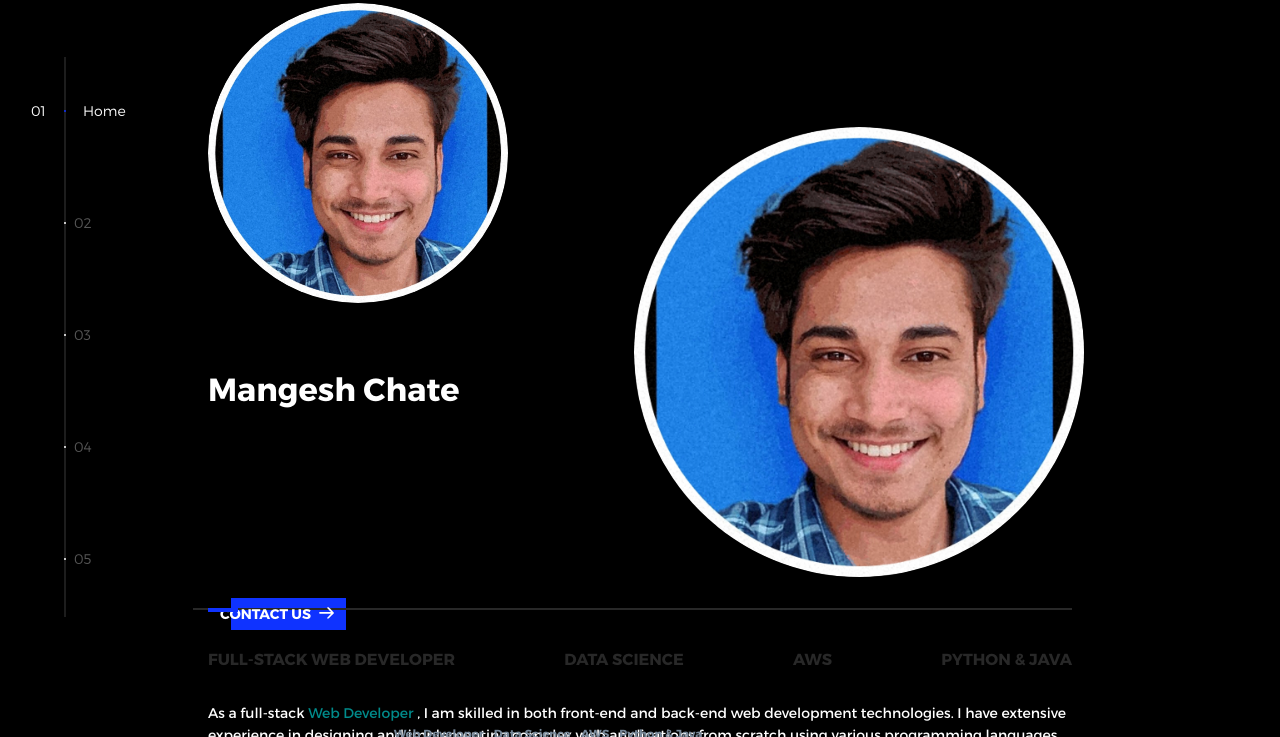
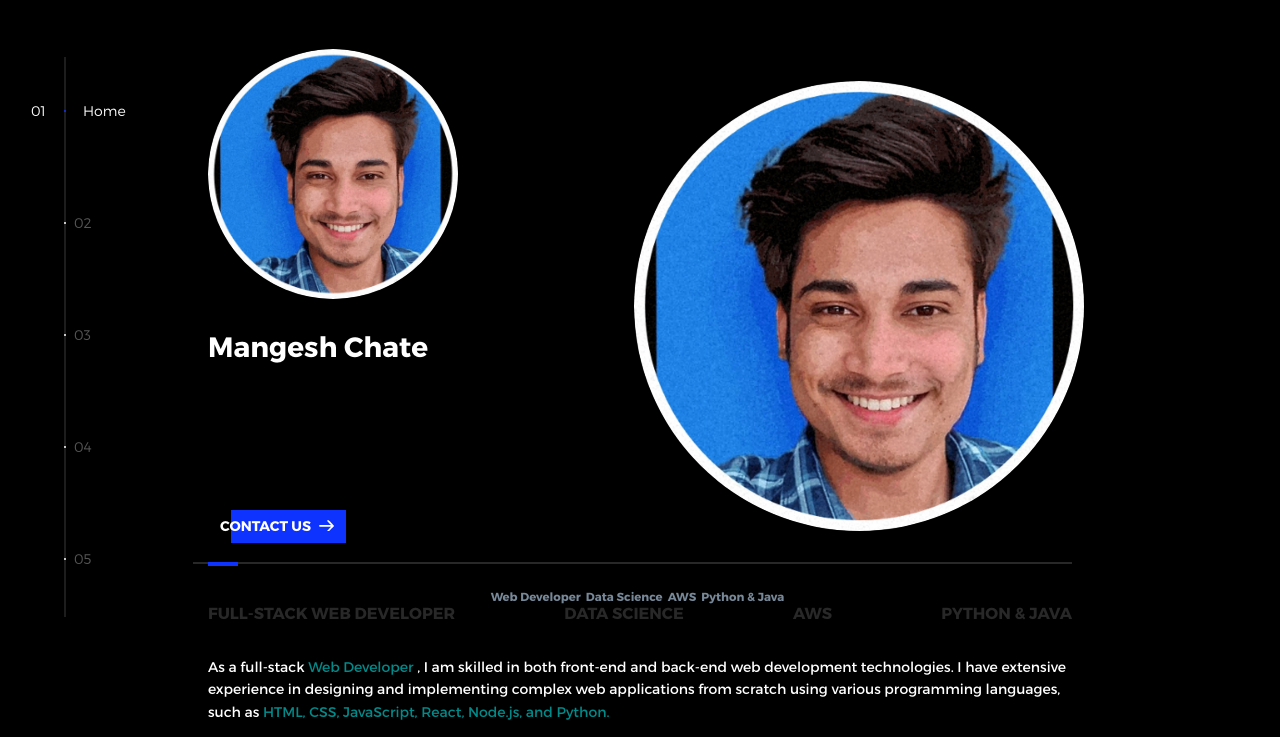
Before and after one commit to MangeshChate/new_portfolio_mangesh_chate, a plain HTML site: page index.html in a window 1280 px wide. Shown: the part 63-800 px from the top of the page. Drawn offline with nearby package versions, Linux system fonts and the light colour scheme; files that its build step writes are made by us from their sources; no server answers.

Commit message:
ci=ommit

```diff
--- a/index.html
+++ b/index.html
@@ -55,28 +55,28 @@
             <li class="l-section section section--is-active">
               <div class="intro">
                 <div id="r" style=" flex-direction: column; align-items: center; margin-top: 7rem ; ">
-                  <img src="assets/img/mangesh.jpg" alt="Welcome" width="300rem"
-                    style="border-radius: 20rem; margin-bottom: 2rem ; " />
-                  <h1 style="font-size: 2rem;">Mangesh Chate</h1>
+                  <img src="assets/img/mangesh.jpg" alt="Welcome" width="250rem"
+                    style="border-radius: 20rem;  " />
+                  <h1 style="">Mangesh Chate</h1>
 
-                  <div class="intro" style="flex-direction:row;  align-items: center; font-size: 10px; margin: 1rem; text-decoration: none; color: lightslategray;" >
+                  <div class="intro" style="flex-direction:row;  align-items: center; font-size: 10px; text-decoration: none; color: lightslategray; margin-top: -22px;" >
 
-                      <h3 style="margin:5px"
+                      <h3 style="margin-right:5px"
                       >Web Developer</h3>
 
 
 
-                      <h3 style="margin:5px"
+                      <h3 style="margin-right:5px"
                       ">Data Science</h3>
 
 
-                      <h3 style="margin:5px">AWS</h3>
+                      <h3 style="margin-right:5px">AWS</h3>
 
 
-                      <h3 style="margin:5px">Python & Java</h3>
+                      <h3 style="margin-right:5px">Python & Java</h3>
 
                   </div>
-                  <div class="about" style="display:flex ; justify-content: center; align-items: center; text-align: center;"  >
+                  <div class="about" style="display:flex ; justify-content: center; align-items: center; text-align: center; margin-top: -15px;"  >
                     <p>As a full-stack <span style="color:darkcyan; ">Web Developer</span> , I am skilled in both front-end and back-end web development technologies. I have extensive experience in designing and implementing complex web applications from scratch using various programming languages, such as
                       <span style="color:darkcyan; ">HTML, CSS, JavaScript, React, Node.js, and Python.</span>
                     </p>
```
